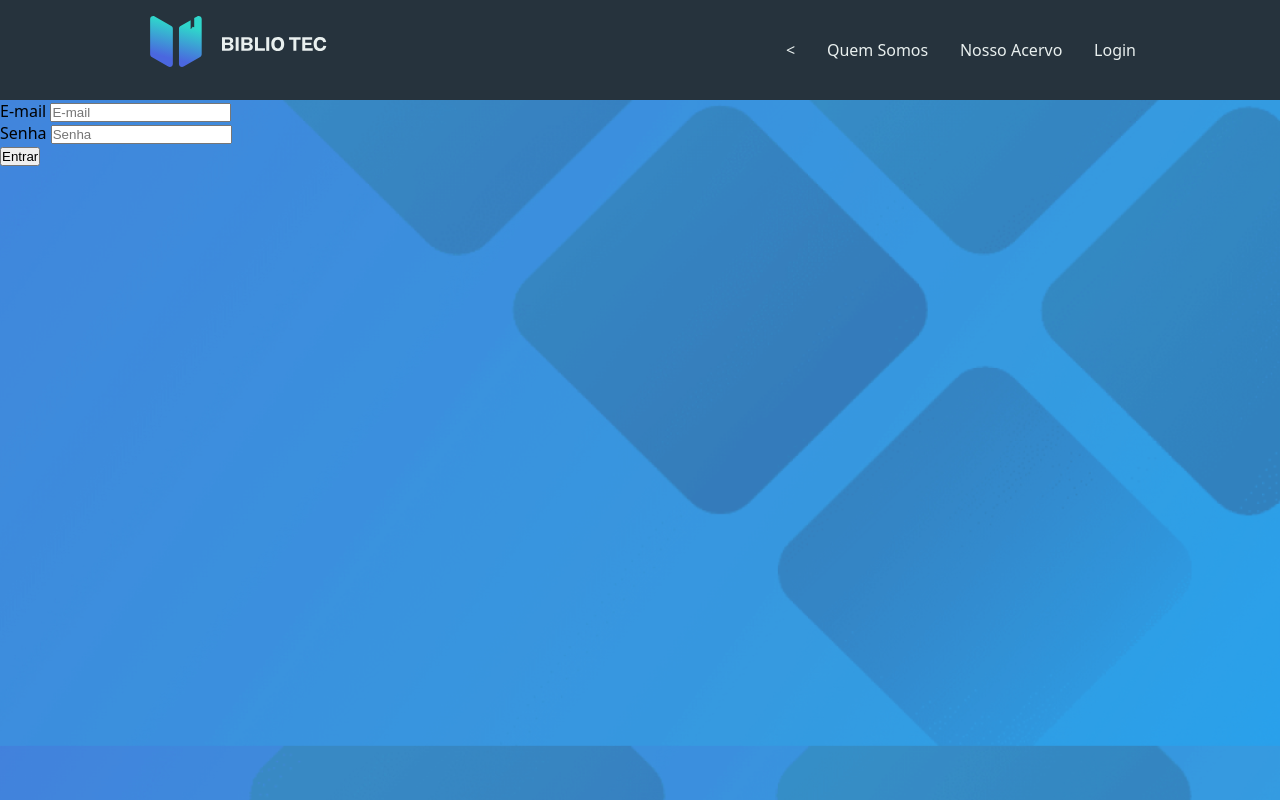
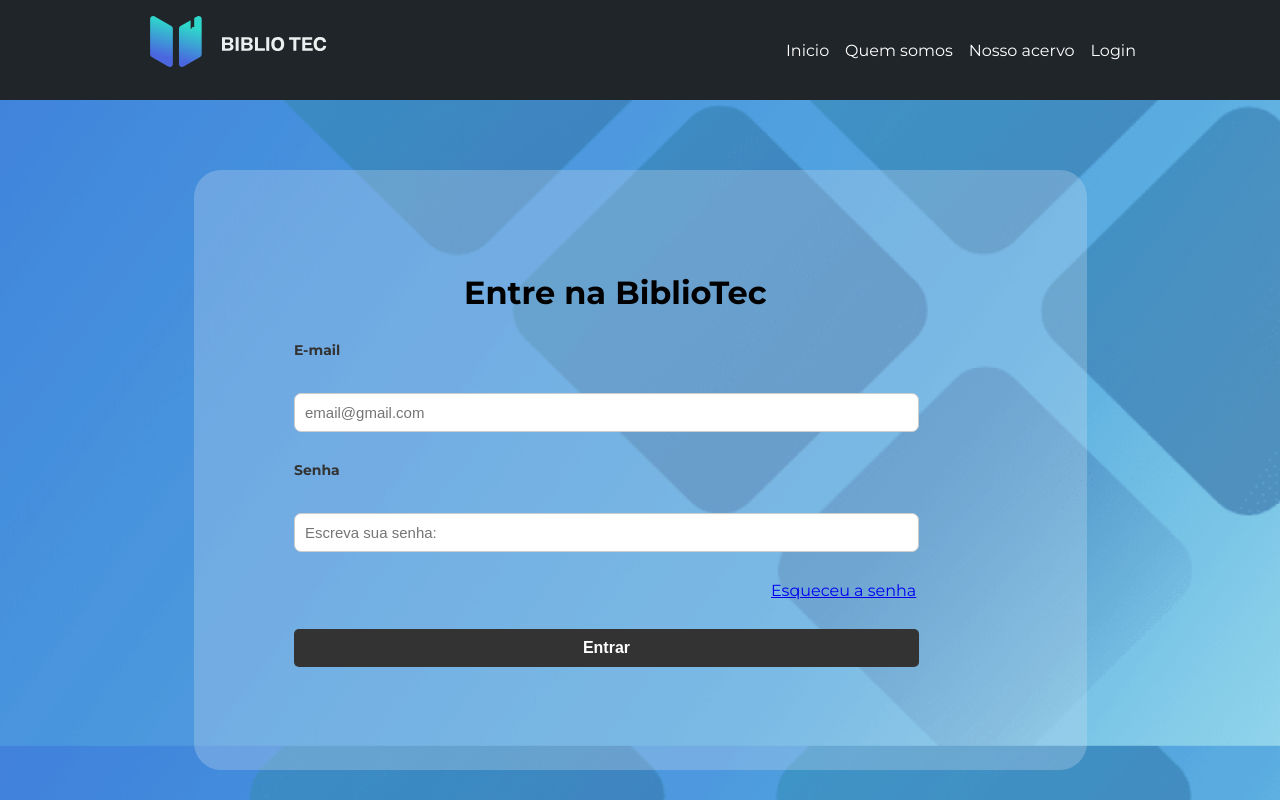
Before and after one commit to ViniPolimeno17/bibliotec, a plain HTML site: page login.html in a window 1280 px wide. Drawn offline with Linux system fonts and the light colour scheme.

Commit message:
fazendo login do projeto aprendendo inputs label

```diff
--- a/css/login.css
+++ b/css/login.css
@@ -1,56 +1,147 @@
-*{
+
+
+
+
+
+@import url('https://fonts.googleapis.com/css2?family=Montserrat:ital,wght@0,100..900;1,100..900&display=swap');
+
+* {
     margin: 0;
     padding: 0;
     box-sizing: border-box;
 }
 
-html body {
+.layout-grid {
+    margin: 0 auto;
+    width: 100%;
+    max-width: 992px;
+    /* border: 3px solid white; */
+}
+
+
+html {
+    width: 100%;
     height: 100%;
 }
 
 body {
-    background-color: dodgerblue;
-    font-family: "Montserrat", system-ui;
+    background-color: aliceblue;
+    font-family: "Montserrat", sans-serif;
     display: flex;
-    flex-direction: column;
+    flex-wrap: wrap;
+
 }
 
 header {
-    background-color: #26333d;
+    background-color: #202529;
     height: 100px;
     width: 100%;
+    color: white;
+
+    display: flex;
+    justify-content: center;
 }
 
-.layout-grid {
-    margin: 0 auto;
-    width: 100%;
-    /* border: 3px solid snow; */
-    max-width: 992px;
-}
 
-.login {
+.header-flex {
     display: flex;
+    align-items: center;
     justify-content: space-between;
-    align-items: center;
     height: 100%;
 }
 
+.section-flex {
+    width: 100%;
+    background-color: aliceblue;
+}
+
 header nav {
-    display: flex;
-    justify-content: space-between;
-    align-items: center;
     width: 350px;
     height: 100%;
-    /* border: 3px solid snow; */
+    /* border: 3px solid white; */
+
+    display: flex;
+    align-items: center;
+    justify-content: space-between;
 }
 
-nav a:hover {
-    color: #2FD6CB;
+nav a:hover{
+    color: #2fd6cb;
 }
 
 header nav a {
-    color: #e9f0ef;
+    color: white;
+    /* font-family: ; */
+    text-decoration: none;
+}
+form {
+    display: flex;
+    flex-direction: column;
+    justify-content: center;
+    margin-top: 70px;
+    margin-left: 50px;
+    border-radius: 27px;
+    gap: 29px;
+    height: 600px;
+    width: 90%;
+    background-color: rgba(203, 221, 237, 0.293) ;
+}
+
+label {
+    text-align: left;
+    font-size: 14px;
+    font-weight: bold;
+    color: #333;
+    margin-left: 100px;
+    /* margin-top: 20px; */
+}
+
+input {
+    padding: 10px;
+    border: 1px solid #ccc;
+    border-radius: 7px;
+    font-size: 15px;
+    width: 70%;
+    margin-left: 100px;
+    margin-top: 5px;
+}
+
+input:focus {
+    outline: none;
+    border-color: #007bff;
+}
+
+button {
+    background-color: #333;
+    color: #fff;
+    padding: 10px;
+    border: none;
+    border-radius: 5px;
+    cursor: pointer;
+    font-size: 16px;
+    font-weight: bold;
+    width: 70%;
+    margin-left: 100px;
+}
+
+button:hover {
+    background-color: #003670;
+}
+
+.forgot-password {
+    font-size: 12px;
+    color: #003670;
+    text-align: right;
     text-decoration: none;
 }
 
-/* ---------------- fim do header ---------------- */
+.forgot-password:hover {
+    text-decoration: underline;
+}
+
+h1{
+    margin-left: 270px;
+}
+form a{
+    margin-left: 577px;
+}
--- a/login.html
+++ b/login.html
@@ -3,51 +3,45 @@
 <head>
     <meta charset="UTF-8">
     <meta name="viewport" content="width=device-width, initial-scale=1.0">
-    <title>Login - A sua biblioteca digital</title>
+    <title>login-bibliotec</title>
     <link rel="stylesheet" href="./css/login.css">
     <style>
         body{
-            background-image: url(./imagens/images/login-bk-desktop.png);
             background-size: 100%;
+            background-image: url("./imagens/images/login-bk-desktop.png");
         }
     </style>
 </head>
+
 <body>
     <header>
-        <div class="layout-grid login">
-            <img src="./imagens/images/logo-desktop.svg" alt="Um livro aberto com o texto bibliotec ao lado">
+        <div class="layout-grid header-flex">
+            <img src="./imagens/images/logo-desktop.svg" alt="Livro aberto escrito do lado bibliotec">
             <nav>
-                <a href="index.html"> < </a>
-                <a href="#">Quem Somos</a>
-                <a href="#">Nosso Acervo</a>
+                <a href="./index.html">Inicio</a>
+                <a href="#">Quem somos</a>
+                <a href="#">Nosso acervo</a>
                 <a href="#">Login</a>
             </nav>
         </div>
     </header>
 
-    <div id="login">
-        <div class="caixa">
 
-            <div class="email">
-                <label for="emial">E-mail</label>
-                <input type="email" id="email" placeholder="E-mail" required >
-            </div>
-            <div class="senha">
-                <label for="senha">Senha</label>
-                <input type="password" id="senha" placeholder="Senha" required >
+    <main class="layout-grid login-flex">
 
-            </div>
-            <div class="entrar">
-                <button>Entrar</button>
+            <form class="login">
+            <h1>Entre na BiblioTec</h1>
+            <label for="email">E-mail</label>
+            <input type="email" id="email" placeholder="email@gmail.com">
+            <label for="senha">Senha</label>
+            <input type="senha" id="senha" placeholder="Escreva sua senha:">
+            <a href="https://www.nike.com/">Esqueceu a senha </a>
+            <button > Entrar </button>
 
-            </div>
-        </div>
-    </div>
+        </form>
 
 
-    <main>
-        <!-- <form action="/pagina-processa-dados-do-form" method="post"></form> -->
+    </main>
 
-    </main>
 </body>
 </html>
```
